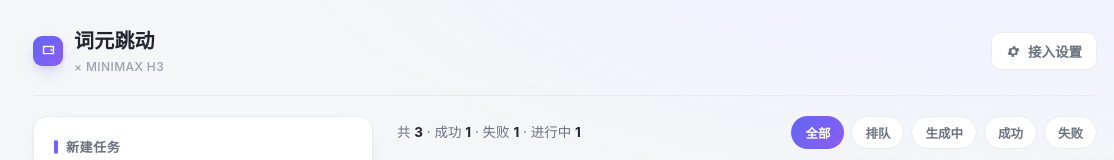
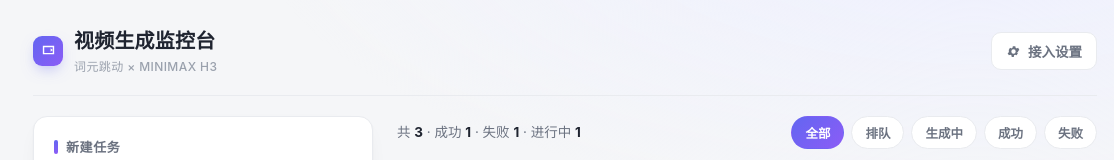
Before and after one commit to HankGuo/minimax-h3-video-monitor, an Electron app: page electron-app/app/index.html in a window 1366 px wide. Shown: the top 160 px of the page, without its empty margins (118-1232 px from the left). Drawn offline with Linux system fonts and the light colour scheme.

Commit message:
fix: APP 本名改回「视频生成监控台」，词元跳动仅作接入出处/鸣谢，不再作为产品名

```diff
--- a/electron-app/app/index.html
+++ b/electron-app/app/index.html
@@ -3,7 +3,7 @@
 <head>
 <meta charset="UTF-8">
 <meta name="viewport" content="width=1100">
-<title>词元跳动 × MINIMAX H3</title>
+<title>视频生成监控台</title>
 <style>
   :root{
     --bg:#f5f6f8; --card:#ffffff; --ink:#1f2430; --sub:#6b7280; --sub2:#9aa1ad; --line:#e9ebef; --line2:#f0f1f4;
@@ -132,7 +132,7 @@
   <header>
     <div class="brand">
       <span class="logo"><svg viewBox="0 0 24 24"><path d="M4 4h16v12H4V4zm2 2v8h12V6H6zm9 1.5l3 2.5-3 2.5v-5z"/></svg></span>
-      <span>词元跳动<small>× MINIMAX H3</small></span>
+      <span>视频生成监控台<small>词元跳动 × MINIMAX H3</small></span>
     </div>
     <span class="spacer"></span>
     <button class="setbtn" id="btnSet">
--- a/electron-app/package.json
+++ b/electron-app/package.json
@@ -1,7 +1,7 @@
 {
   "name": "video-monitor",
   "version": "1.0.0",
-  "description": "词元跳动 × MINIMAX H3 视频生成客户端",
+  "description": "视频生成监控台 · 接入词元跳动 × MINIMAX H3",
   "main": "main.js",
   "private": true,
   "scripts": {
@@ -12,7 +12,7 @@
   },
   "build": {
     "appId": "com.hank.videomonitor",
-    "productName": "词元跳动",
+    "productName": "视频生成监控台",
     "directories": {
       "output": "dist",
       "buildResources": "build"
@@ -34,7 +34,7 @@
       "gatekeeperAssess": false
     },
     "dmg": {
-      "title": "词元跳动 ${version}",
+      "title": "视频生成监控台 ${version}",
       "contents": [
         { "x": 130, "y": 220 },
         { "x": 410, "y": 220, "type": "link", "path": "/Applications" }
```
Also changed, not shown: video-monitor.html (+2 -2 lines), README.md.
